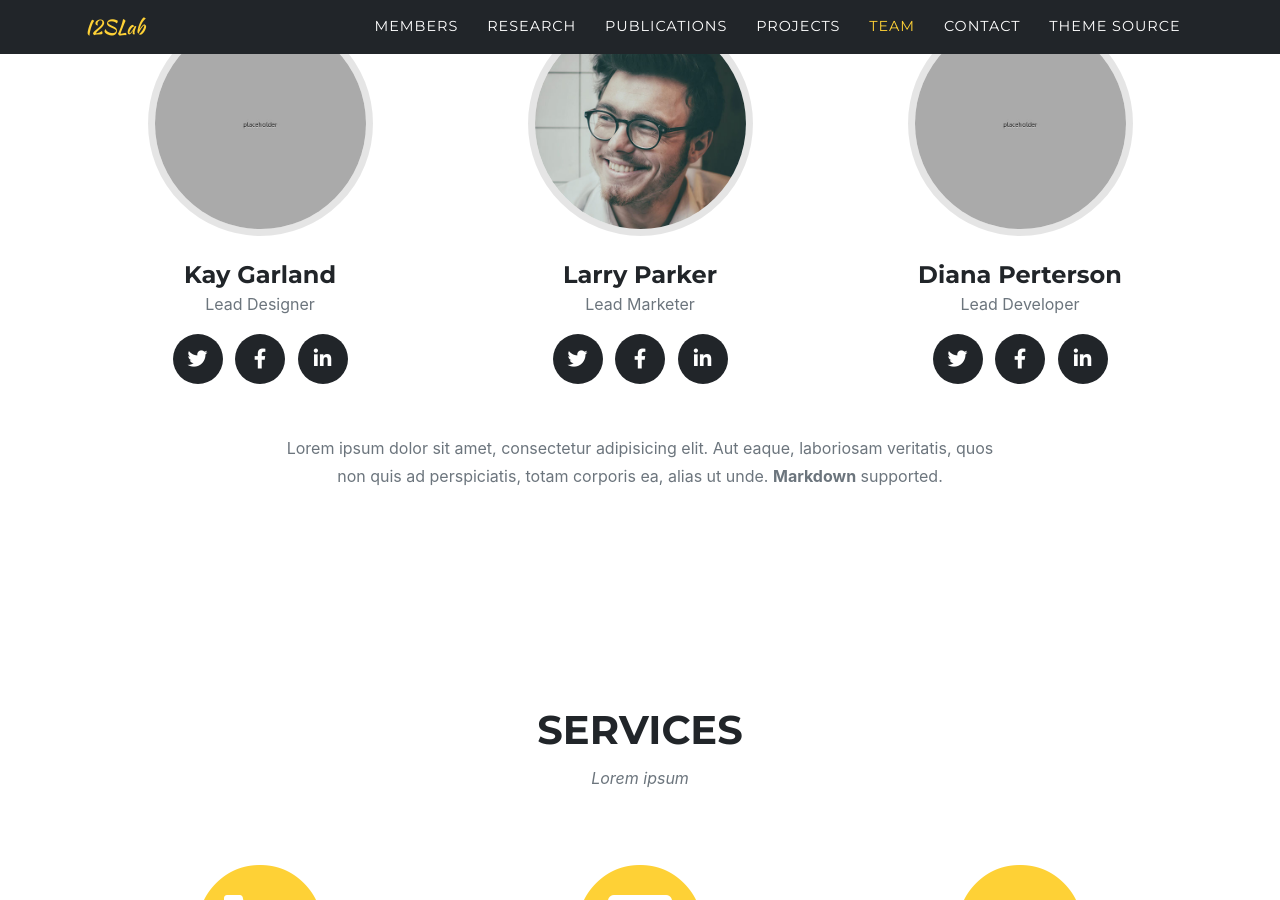
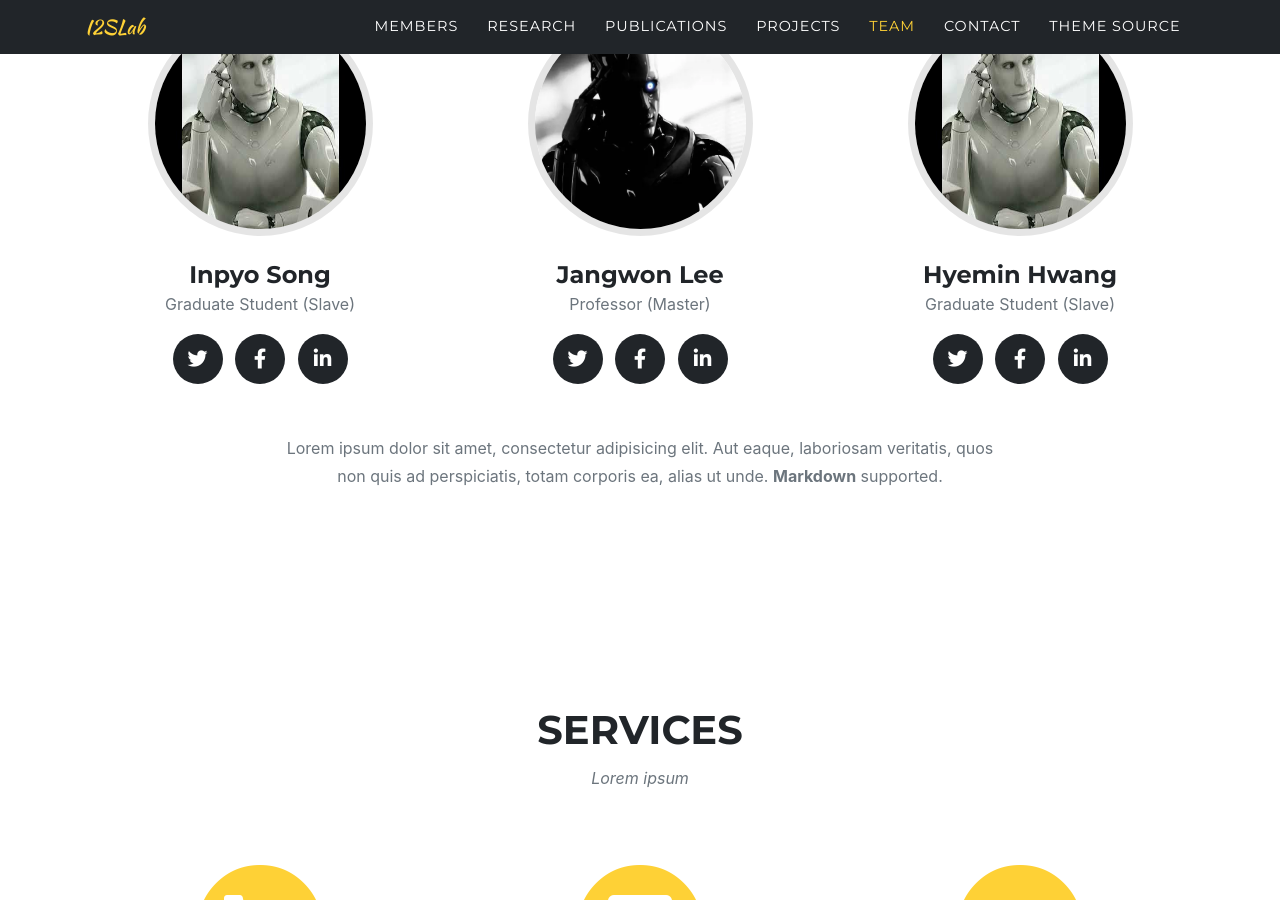
Before and after one commit to I2SLab/I2SLab.github.io, a Jekyll site: the page built from index.md, in a window 1280 px wide and 900 px high, scrolled down 1495 px. Built offline with Jekyll 4.4.1, drawn with Linux system fonts in a browser that asks for light colours; some web fonts are replaced.

Commit message:
Added robot images && reorder _layouts/home.html

```diff
--- a/_data/sitetext.yml
+++ b/_data/sitetext.yml
@@ -28,9 +28,10 @@ en: &DEFAULT_EN
     subtext: Lorem ipsum dolor sit amet, consectetur adipisicing elit. Aut eaque, laboriosam veritatis, quos non quis ad perspiciatis, totam corporis ea, alias ut unde. **Markdown** supported.
     section: team
     people:
-      - name: "Kay Garland"
-        role: "Lead Designer"
-        image: assets/img/team/500x500.jpg
+      - name: "Inpyo Song"
+        role: "Graduate Student (Slave)"
+        # image: assets/img/team/500x500.jpg
+        image: assets/img/team/robot.jpeg
         social:
           - url: https://twitter.com
             icon: fab fa-twitter
@@ -38,9 +39,9 @@ en: &DEFAULT_EN
             icon: fab fa-facebook-f
           - url: https://linkedin.com
             icon: fab fa-linkedin-in
-      - name: "Larry Parker"
-        role: "Lead Marketer"
-        image: assets/img/team/2.jpg
+      - name: "Jangwon Lee"
+        role: "Professor (Master)"
+        image: assets/img/team/devil-robot.jpg
         social:
           - url: https://twitter.com
             icon: fab fa-twitter
@@ -48,9 +49,9 @@ en: &DEFAULT_EN
             icon: fab fa-facebook-f
           - url: https://linkedin.com
             icon: fab fa-linkedin-in
-      - name: "Diana Perterson"
-        role: "Lead Developer"
-        image: assets/img/team/500x500.jpg
+      - name: "Hyemin Hwang"
+        role: "Graduate Student (Slave)"
+        image: assets/img/team/robot.jpeg
         social:
           - url: https://twitter.com
             icon: fab fa-twitter
```
Also changed, not shown: assets/img/team/devil-robot.jpg (added), assets/img/team/robot.jpeg (added), 1 other file.
